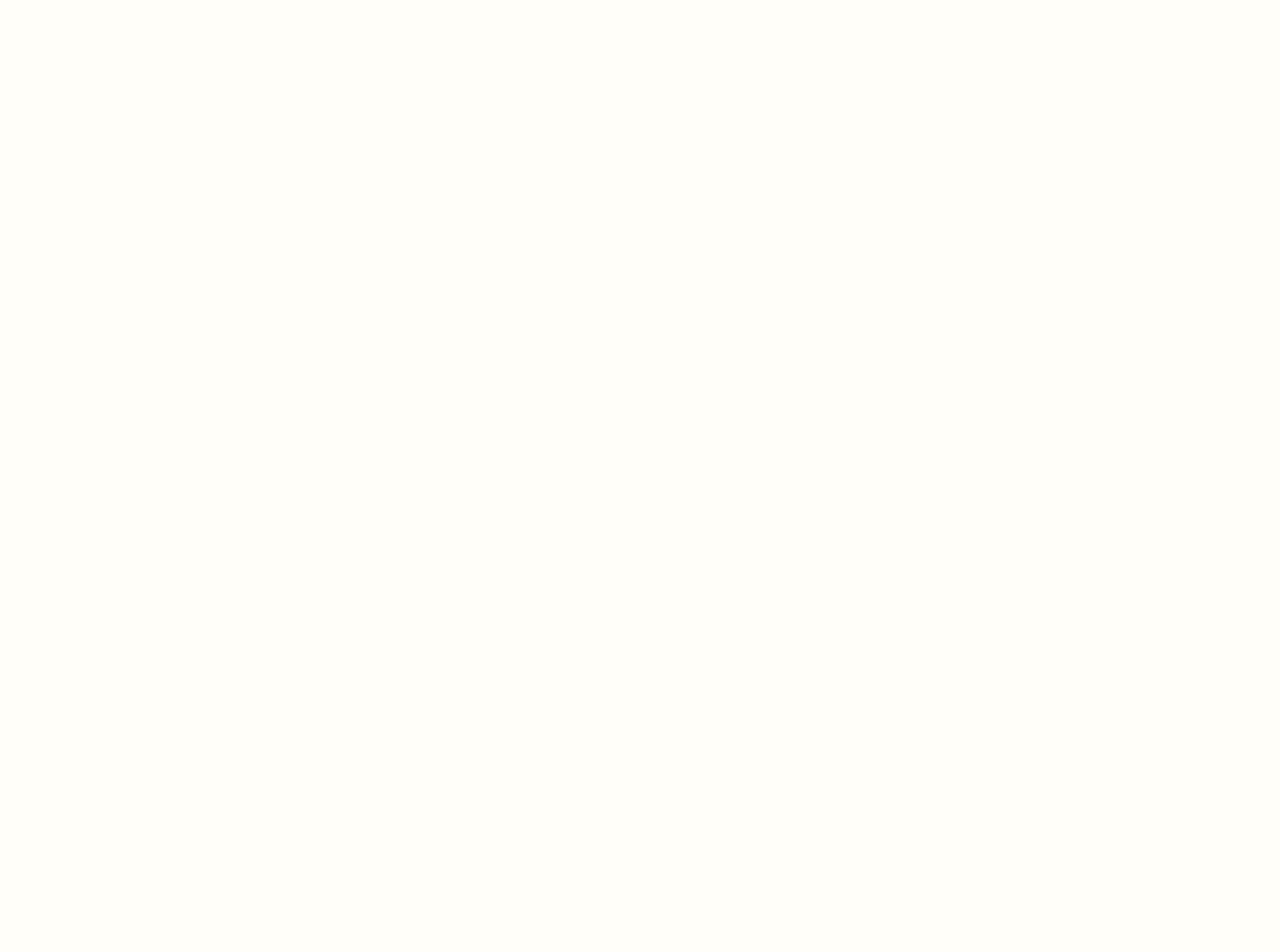
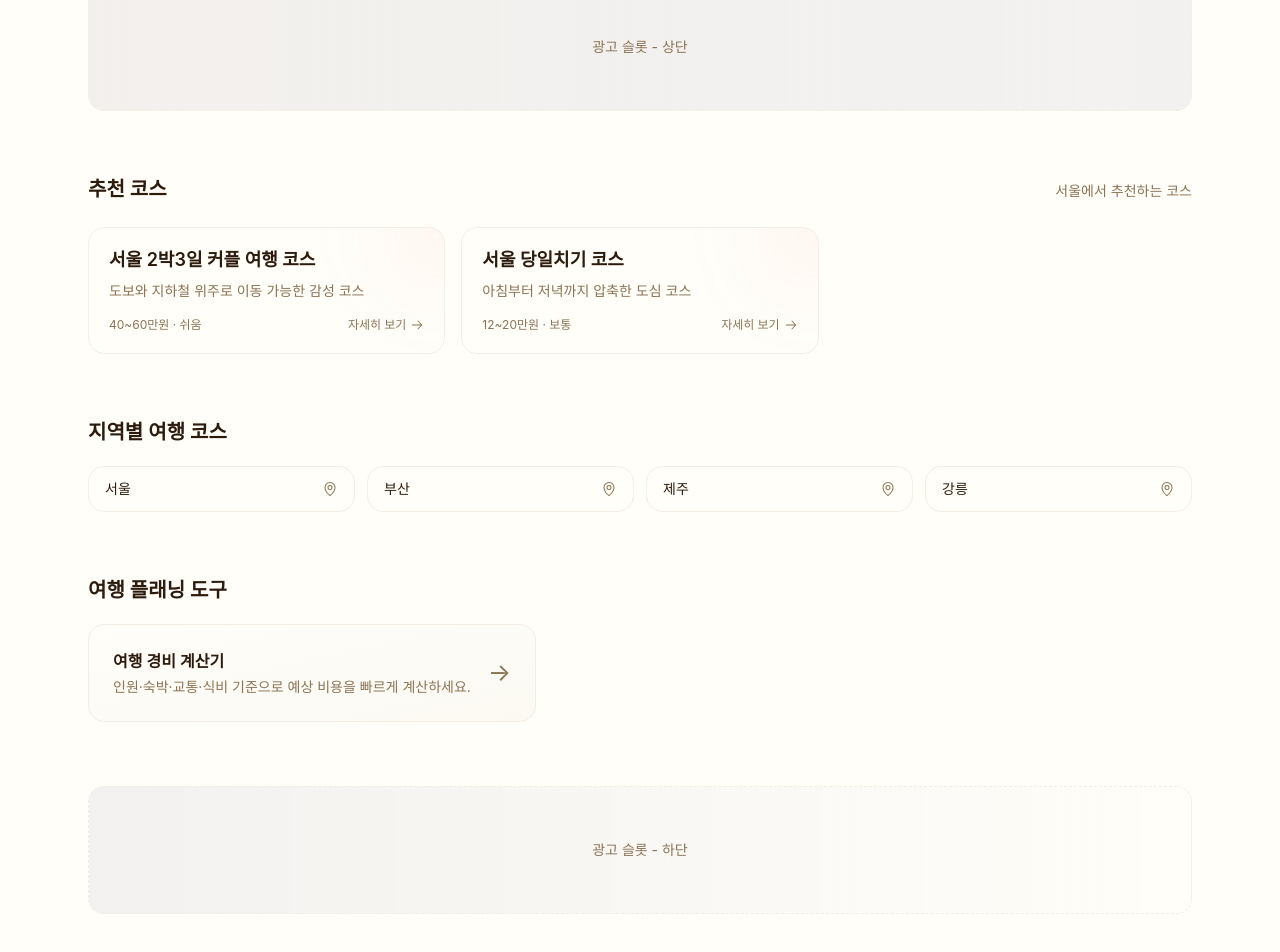
Before and after one commit to amh6281/followtrip, a Next.js app: page / in a window 1280 px wide. Shown: the part 522-1474 px from the top of the page. Before the commit the page ends 800 px from the top, so only its background shows below. Built offline with nearby package versions, Linux system fonts and the light colour scheme; a web font is replaced by a local one.

Commit message:
feat: HomeTemplate component 추가

```diff
--- a/src/components/home/organisms/CuratedCoursesSection.tsx
+++ b/src/components/home/organisms/CuratedCoursesSection.tsx
@@ -1,17 +1,17 @@
 import { CourseCard } from '../molecules';
-import type { RegionCourse } from '@/types/region';
+import { getRegionCourses, regionHubList } from '@/utils/region';
 
-interface CuratedCoursesSectionProps {
-  courses: RegionCourse[];
-  regionId: string;
-  regionName: string;
-}
+const CuratedCoursesSection = () => {
+  const featuredRegion = regionHubList[0];
 
-const CuratedCoursesSection = ({
-  courses,
-  regionId,
-  regionName,
-}: CuratedCoursesSectionProps) => {
+  if (!featuredRegion) {
+    return null;
+  }
+
+  const featuredCourses = getRegionCourses(
+    featuredRegion.highlightCourseSlugs,
+  ).slice(0, 3);
+
   return (
     <section className='space-y-5 md:space-y-6'>
       <div className='flex items-baseline justify-between gap-4'>
@@ -19,15 +19,15 @@
           추천 코스
         </h2>
         <span className='text-muted-foreground hidden text-sm md:inline'>
-          {regionName}에서 추천하는 코스
+          {featuredRegion.name}에서 추천하는 코스
         </span>
       </div>
       <div className='grid gap-4 sm:grid-cols-2 lg:grid-cols-3'>
-        {courses.map((course) => (
+        {featuredCourses.map((course) => (
           <CourseCard
             key={course.slug}
             course={course}
-            href={`/${regionId}/${course.slug}`}
+            href={`/${featuredRegion.id}/${course.slug}`}
           />
         ))}
       </div>
--- a/src/components/home/templates/HomeTemplate.tsx
+++ b/src/components/home/templates/HomeTemplate.tsx
@@ -1,5 +1,38 @@
+import { AdSlot } from '@/components/common';
+import { regionHubList } from '@/utils/region';
+import {
+  HeroSection,
+  CuratedCoursesSection,
+  RegionCoursesSection,
+  ToolsSection,
+} from '../organisms';
+
 const HomeTemplate = () => {
-  return <div>HomeTemplate</div>;
+  return (
+    <main className='min-h-[60vh]'>
+      <HeroSection regionCount={regionHubList.length} />
+
+      <div className='mx-auto max-w-6xl px-4 py-10 md:px-6 md:py-14'>
+        <div className='flex flex-col gap-12 lg:gap-16'>
+          <AdSlot
+            label='광고 슬롯 - 상단'
+            className='from-muted/40 to-muted/10 bg-linear-to-r'
+          />
+
+          <CuratedCoursesSection />
+
+          <RegionCoursesSection regions={regionHubList} />
+
+          <ToolsSection />
+
+          <AdSlot
+            label='광고 슬롯 - 하단'
+            className='from-muted/20 to-background bg-linear-to-r'
+          />
+        </div>
+      </div>
+    </main>
+  );
 };
 
 export default HomeTemplate;
```
